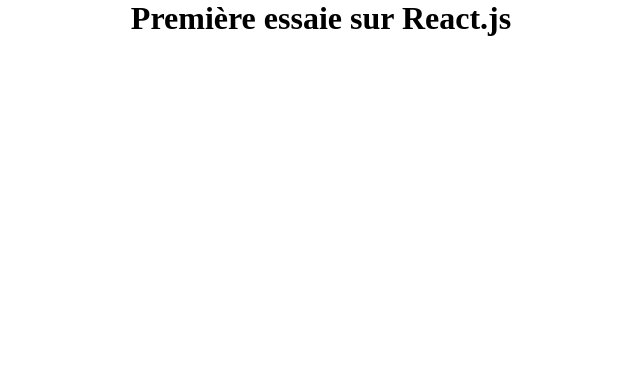
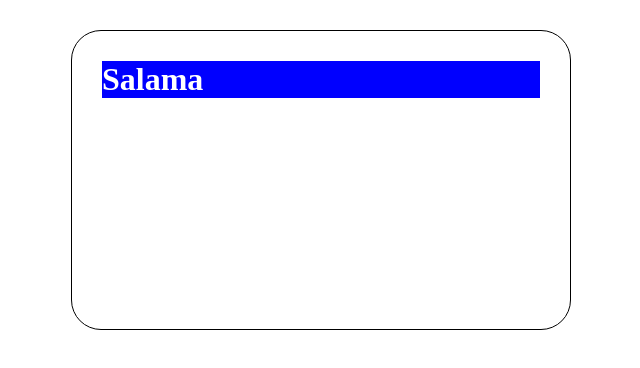
Before and after one commit to Herilant0/Task-application, a React (Create React App) app: page / in a window 1280 px wide. Shown: the top 368 px of the page, without its empty margins (319-959 px from the left). Built offline with nearby package versions, Linux system fonts and the light colour scheme.

Commit message:
liaison avec header et qlq essaie

```diff
--- a/src/App.js
+++ b/src/App.js
@@ -1,12 +1,12 @@
-import logo from './logo.svg';
-import './App.css';
+import Header from '../src/components/Header'
 
-function App() {
+const App = () => {
   return (
-    <div className="App">
-      <h1>Première essaie sur React.js</h1>
+    <div className="container">
+      <Header />
     </div>
   );
 }
 
+
 export default App;
```
